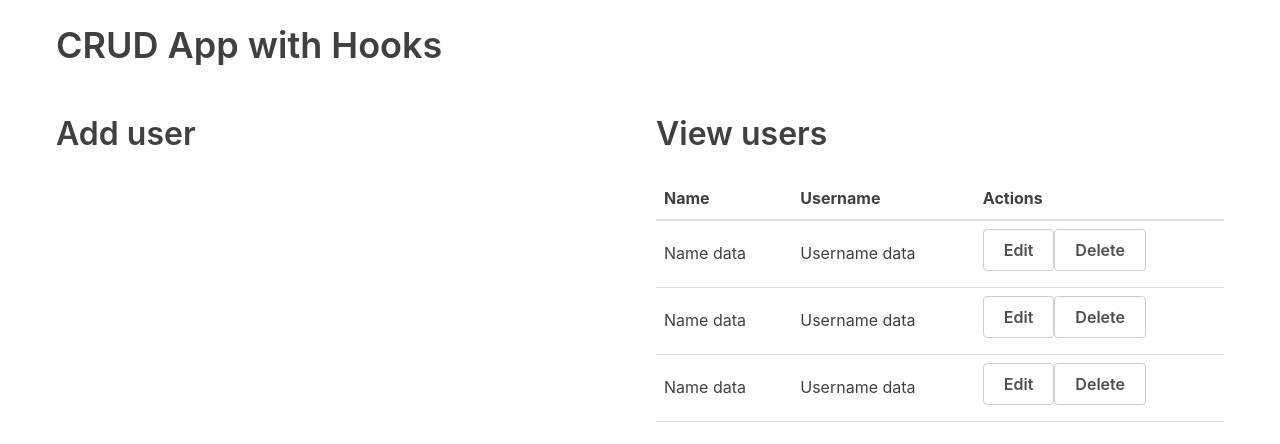
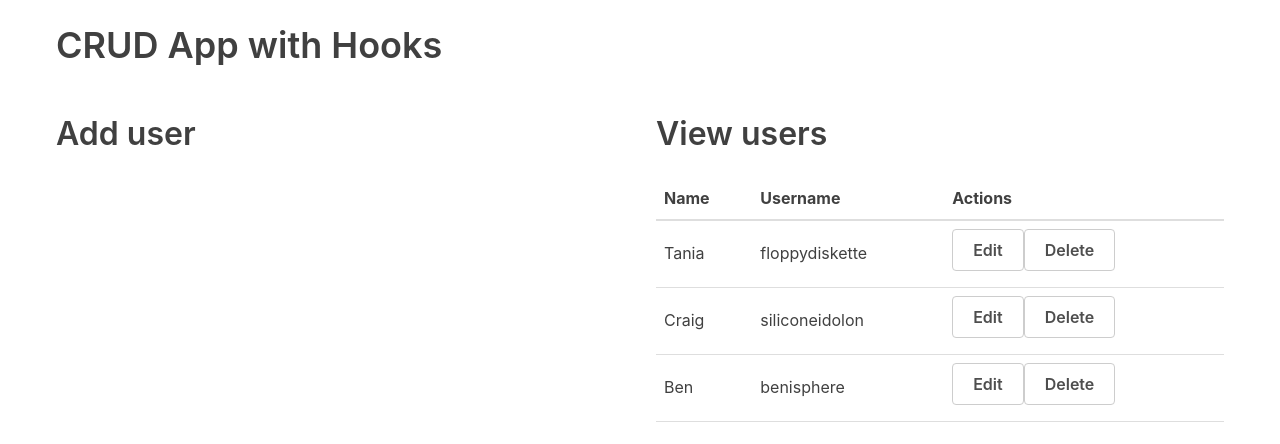
Before and after one commit to mdyagual/crud-react-example, a React (Create React App) app: page / in a window 1280 px wide. Shown: the top 444 px of the page. Built offline with nearby package versions, Linux system fonts and the light colour scheme.

Commit message:
Agregar dinamismo conforme van aumentando los registros para irlos mostrando y con el extra de un id autogenerado por uuid

```diff
--- a/src/App.js
+++ b/src/App.js
@@ -1,13 +1,13 @@
 import React,{useState} from 'react';
 import UserTable from './components/UserTable';
-
+import {v4 as uuidv4} from 'uuid';
 //Cambio a arrow function
 const App = () => {
   //Inicialización data
   const usersData = [
-    { id: 1, name: 'Tania', username: 'floppydiskette' },
-    { id: 2, name: 'Craig', username: 'siliconeidolon' },
-    { id: 3, name: 'Ben', username: 'benisphere' },
+    { id: uuidv4(), name: 'Tania', username: 'floppydiskette' },
+    { id: uuidv4(), name: 'Craig', username: 'siliconeidolon' },
+    { id: uuidv4(), name: 'Ben', username: 'benisphere' },
   ]
 
   //Estado actual y modificación futura
--- a/src/components/UserTable.jsx
+++ b/src/components/UserTable.jsx
@@ -12,11 +12,11 @@
         </tr>
         </thead>
         <tbody>
-            {
+            {   //Implementación dinámica conforme se van agregando los usuarios
                 props.users.map(user =>(
-                    <tr>
-                        <td>Name data</td>
-                        <td>Username data</td>
+                    <tr key={user.id}>
+                        <td>{user.name}</td>
+                        <td>{user.username}</td>
                         <td>
                             <button className='button muted-button'> Edit </button>
                             <button className='button muted-button'> Delete </button>
```
